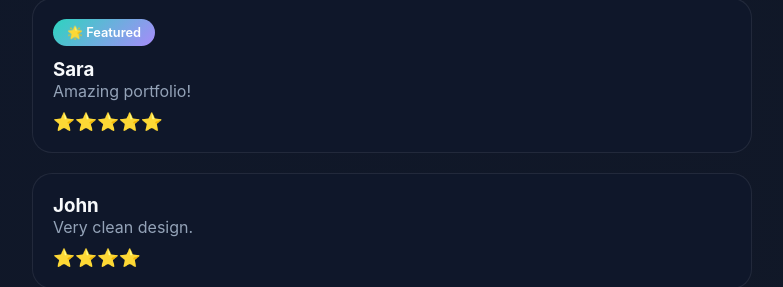
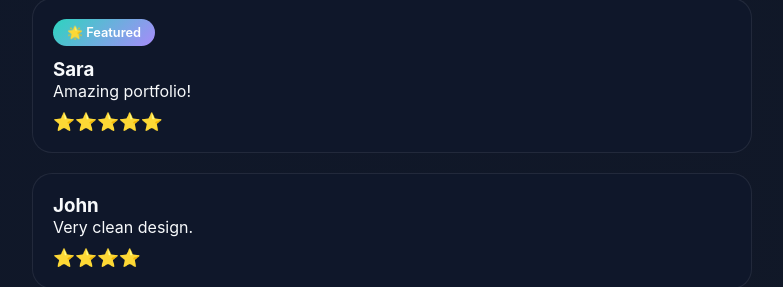
Before and after one commit to BasiraMehrzad24/BasiraMehrzadPortfolio, a React (Vite) app: page / in a window 1280 px wide. Shown: the part 3410-3697 px from the top of the page, without its empty margins (248-1031 px from the left). Built offline with nearby package versions, Linux system fonts and the light colour scheme.

Commit message:
style changes

```diff
--- a/src/index.css
+++ b/src/index.css
@@ -2200,6 +2200,9 @@ width: 100%;
   border: 1px solid rgba(255, 255, 255, 0.08);
   transition: 0.3s ease;
 }
+.feedback p{
+  color: var(--text);
+}
 
 .feedback-card:hover {
   transform: translateY(-4px);
@@ -2208,7 +2211,6 @@ width: 100%;
 
 .rating {
   margin-top: 10px;
-
   font-size: 1.1rem;
 }
 
```
